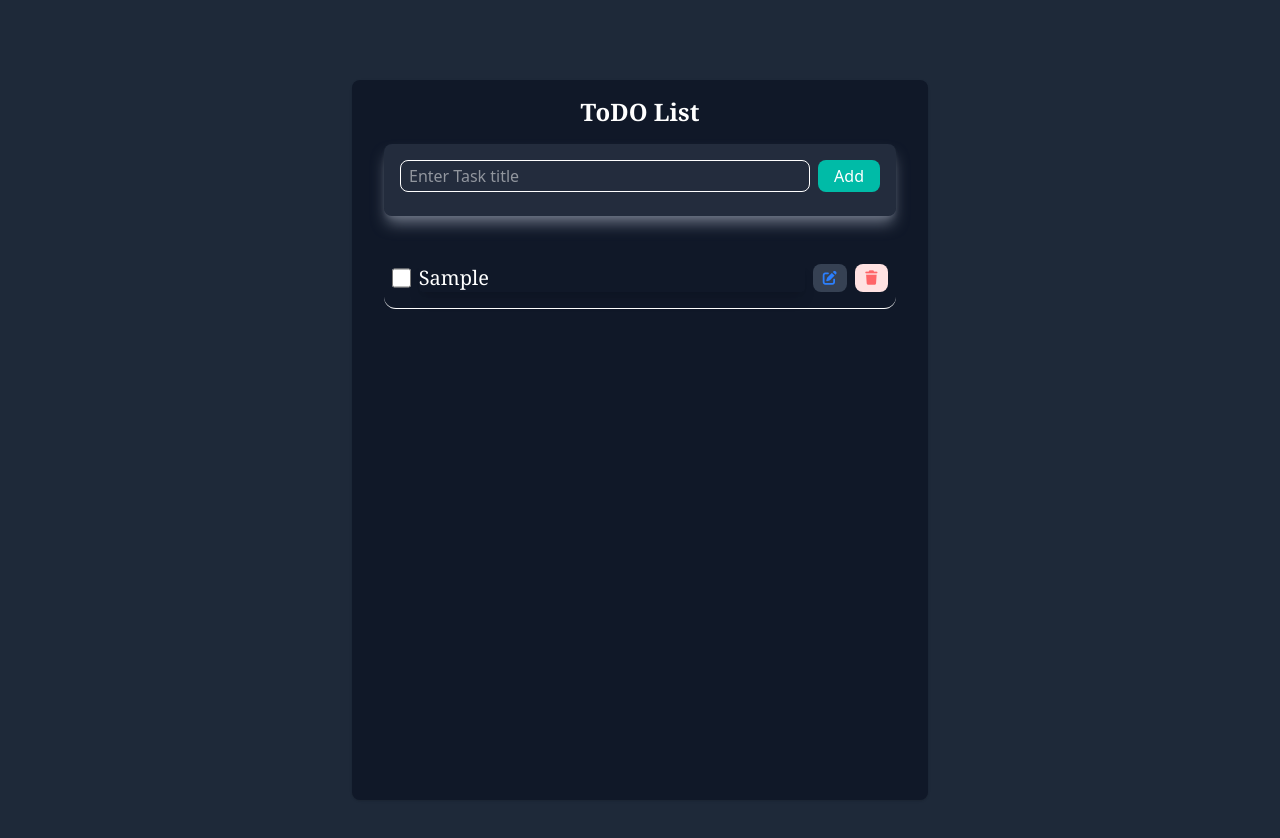
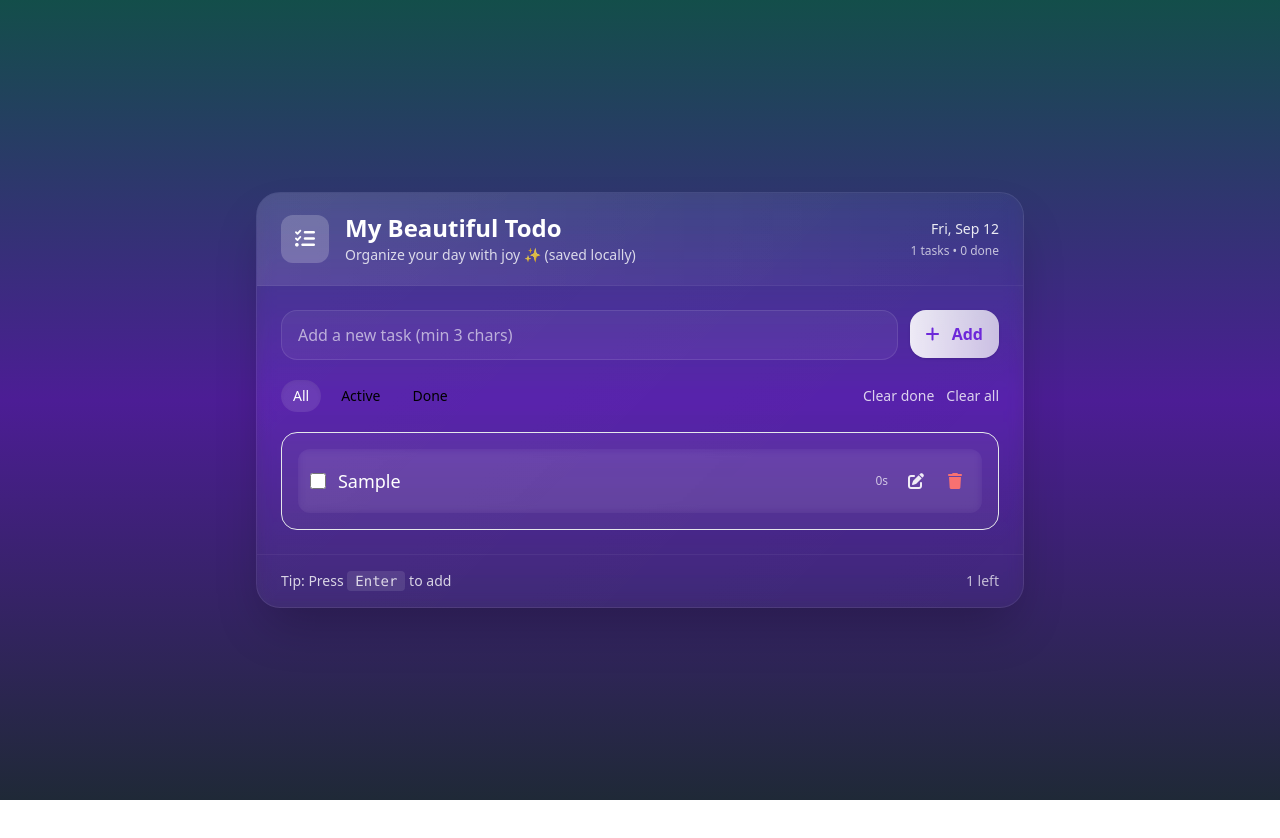
Before and after one commit to ErAditya1/todo-js, a plain HTML site: page index.html in a window 1280 px wide. Both pictures are taken after typing "Sample" into the empty fields and a click on the button "Add". After the commit the page ends 800 px from the top, so only its background shows below. Drawn offline with nearby package versions, Linux system fonts and the light colour scheme.

Commit message:
new version of todo app

```diff
--- a/index.html
+++ b/index.html
@@ -1,36 +1,129 @@
 <!doctype html>
-<html>
+<html lang="en">
 
 <head>
-  <meta charset="UTF-8" />
-  <meta name="viewport" content="width=device-width, initial-scale=1.0" />
-  <script src="https://cdn.jsdelivr.net/npm/@tailwindcss/browser@4"></script>
-  <title>Todo App</title>
-  <link rel="stylesheet" href="https://cdnjs.cloudflare.com/ajax/libs/font-awesome/7.0.1/css/all.min.css"
-    integrity="sha512-2SwdPD6INVrV/lHTZbO2nodKhrnDdJK9/kg2XD1r9uGqPo1cUbujc+IYdlYdEErWNu69gVcYgdxlmVmzTWnetw=="
+  <meta charset="utf-8" />
+  <meta name="viewport" content="width=device-width,initial-scale=1" />
+  <title>Todo App — Beautiful UI</title>
+
+  <!-- Tailwind CDN -->
+  <script src="https://cdn.tailwindcss.com"></script>
+
+  <!-- Font Awesome -->
+  <link rel="stylesheet" href="https://cdnjs.cloudflare.com/ajax/libs/font-awesome/6.4.0/css/all.min.css"
     crossorigin="anonymous" referrerpolicy="no-referrer" />
+  <style>
+    /* Small polish */
+    .glass {
+      background: linear-gradient(135deg, rgba(255, 255, 255, 0.06), rgba(255, 255, 255, 0.03));
+      backdrop-filter: blur(8px) saturate(120%);
+      -webkit-backdrop-filter: blur(8px) saturate(120%);
+      border: 1px solid rgba(255, 255, 255, 0.08);
+    }
 
+    .fade-in {
+      animation: fadeIn .28s ease both;
+    }
+
+    @keyframes fadeIn {
+      from {
+        opacity: 0;
+        transform: translateY(6px);
+      }
+
+      to {
+        opacity: 1;
+        transform: translateY(0);
+      }
+    }
+  </style>
 </head>
 
-<body class="bg-gray-800" onload="loadTodoes()">
-  <div class="max-w-xl bg-gray-900 text-white min-h-[90vh] flex flex-col shadow mx-auto my-20 rounded-lg p-4">
-    <p class="font-cursive font-bold text-2xl text-center font-serif">ToDO List</p>
-    <div class=" m-4 bg-gray-700/50 p-4 rounded-lg shadow-lg shadow-gray-500 text-white">
-      <div class="flex">
-        <input id="input" type="text" class="border w-full rounded-lg px-2" placeholder="Enter Task title"
-          onkeyup="removeError()" />
-        <button class="rounded bg-teal-500 px-4 py-1 rounded-lg ml-2 cursor-pointer" type="button"
-          onclick="addTodo()">Add</button>
+<body
+  class="min-h-screen bg-gradient-to-b from-teal-900 via-violet-900 to-gray-800 flex items-center justify-center p-3 sm:p-6">
+
+  <div class="w-full max-w-3xl mx-auto">
+    <div class="glass rounded-3xl shadow-2xl overflow-hidden">
+      <!-- top banner -->
+      <div
+        class="px-2 sm:px-6 py-5 bg-gradient-to-r from-white/10 to-white/3 border-b border-white/5 flex items-center justify-between">
+        <div class="flex items-center gap-4">
+          <div class="w-12 h-12 rounded-xl bg-white/20 flex items-center justify-center text-white">
+            <i class="fa-solid fa-list-check text-xl"></i>
+          </div>
+          <div>
+            <h1 class="text-white text-2xl font-extrabold leading-tight">My Beautiful Todo</h1>
+            <p class="text-white/80 text-sm mt-0.5">Organize your day with joy ✨ (saved locally)</p>
+          </div>
+        </div>
+
+        <div class="text-right">
+          <div id="date" class="text-white/90 text-sm"></div>
+          <div id="stats" class="text-white/70 text-xs mt-1">0 tasks • 0 done</div>
+        </div>
       </div>
-      <span class="block w-full pt-2" id="error"></span>
-    </div>
 
-    <div class="h-full w-full ">
-      <ul class=" p-4 rounded overflow-auto" style="scrollbar-width: none;" id="todo_list">
+      <!-- main content -->
+      <div class="p-2 sm:p-6 ">
+        <!-- input row -->
+        <div class="flex gap-3 items-start">
+          <input id="input" type="text" placeholder="Add a new task (min 3 chars)"
+            class="flex-1 px-4 py-3 rounded-2xl border border-white/10 bg-white/5 text-white placeholder-white/60 focus:outline-none focus:ring-2 focus:ring-white/20 transition"
+            onkeyup="removeError()" />
 
-      </ul>
+          <button id="addBtn" onclick="addTodo()"
+            class="px-4 py-3 rounded-2xl text-center bg-gradient-to-r from-white/90 to-white/70 text-violet-700 font-semibold shadow hover:scale-[1.02] transition transform">
+            <i class="fa-solid fa-plus  text-center "></i><span class="hidden sm:inline ml-2"> Add</span>
+          </button>
+        </div>
+        <p id="error" class="mt-3 text-sm text-yellow-200"></p>
+
+        <!-- filters -->
+        <div class="mt-5 flex items-center justify-between gap-4">
+          <div class="flex gap-2">
+            <button id="f-all"
+              class="filterBtn px-3 py-1.5 rounded-full text-sm bg-white/10 text-white hover:bg-white/20 transition"
+              onclick="filterTodos('all')">All</button>
+            <button id="f-active"
+              class="filterBtn px-3 py-1.5 rounded-full text-sm bg-white/10 text-white hover:bg-white/20 transition"
+              onclick="filterTodos('active')">Active</button>
+            <button id="f-done"
+              class="filterBtn px-3 py-1.5 rounded-full text-sm bg-white/10 text-white hover:bg-white/20 transition"
+              onclick="filterTodos('done')">Done</button>
+          </div>
+
+          <div class="flex items-center gap-3">
+            <button onclick="clearCompleted()" class="text-white/80 text-sm hover:text-white transition">Clear
+              done</button>
+            <button onclick="clearAll()" class="text-white/80 text-sm hover:text-white transition">Clear all</button>
+          </div>
+        </div>
+
+        <!-- todo list -->
+        <div class="mt-5 bg-white/5 border border-white/6 rounded-2xl p-4 max-h-[56vh] overflow-auto">
+          <ul id="todo_list" class="space-y-3">
+            <!-- injected items -->
+          </ul>
+
+          <!-- empty state -->
+          <div id="emptyState" class="text-center text-white/70 py-10 hidden">
+            <i class="fa-regular fa-face-smile-beam text-3xl mb-3 block"></i>
+            <div class="text-lg font-semibold">No tasks yet</div>
+            <div class="text-sm mt-1">Add something you want to do today — it will be saved in your browser.</div>
+          </div>
+        </div>
+      </div>
+
+      <!-- footer -->
+      <div class="px-6 py-4 border-t border-white/5 flex items-center justify-between">
+        <div class="text-white/80 text-sm">Tip: Press <kbd class="bg-white/10 px-2 py-0.5 rounded">Enter</kbd> to add
+        </div>
+        <div class="text-white/70 text-sm" id="leftCount">0 left</div>
+      </div>
     </div>
   </div>
+
+
   <script src="./js/script.js"></script>
 </body>
 
--- a/js/script.js
+++ b/js/script.js
@@ -1,231 +1,239 @@
-let todoes = [];
 
+let todoes = []; // {id, title, isCompleted, createdAt}
+let filter = 'all';
+
+// DOM refs
+const listEl = document.getElementById('todo_list');
+const inputEl = document.getElementById('input');
+const errorEl = document.getElementById('error');
+const emptyStateEl = document.getElementById('emptyState');
+const statsEl = document.getElementById('stats');
+const dateEl = document.getElementById('date');
+const leftCountEl = document.getElementById('leftCount');
+
+window.addEventListener('DOMContentLoaded', () => {
+  loadTodoes();
+  updateDate();
+  filterTodos('all'); // set initial filter UI
+});
+
+// update date display
+function updateDate(){
+  const now = new Date();
+  dateEl.textContent = now.toLocaleDateString(undefined, { weekday:'short', month:'short', day:'numeric' });
+}
+
+// helper: persist
+function saveTodos(){
+  localStorage.setItem('todoes', JSON.stringify(todoes));
+  renderStats();
+}
+
+// load from localStorage
+function loadTodoes(){
+  const raw = localStorage.getItem('todoes');
+  todoes = raw ? JSON.parse(raw) : [];
+  render();
+}
+
+// create and insert DOM li
 function insertTodo(todo) {
-  const todoList = document.getElementById("todo_list");
-
   const li = document.createElement("li");
-  li.classList.add("flex", "gap-2", "group", "rounded-xl", "border-b", "py-4", "px-2");
+  li.className = "flex items-center gap-3 p-3 rounded-xl bg-white/3 backdrop-blur-sm fade-in";
   li.id = todo.id;
 
+  // checkbox
   const checkbox = document.createElement("input");
   checkbox.type = "checkbox";
-  checkbox.checked = todo.isCompleted;
-  checkbox.classList.add(
-    "w-6",
-    "bg-green-500",
+  checkbox.checked = !!todo.isCompleted;
+  checkbox.className = "w-5 h-5 rounded cursor-pointer";
 
-    "cursor-pointer"
-  );
-
-  // Input (readonly text field)
+  // text input (readonly until edit)
   const input = document.createElement("input");
   input.type = "text";
   input.value = todo.title;
   input.disabled = true;
-  input.classList.add(
-    "w-full",
-    "shadow-lg",
-    "rounded",
-    "p-0",
-    "text-xl",
-    "line-clamp-1",
-    "font-serif",
-    "input"
-  );
+  input.className = "w-full bg-transparent border-none text-white text-lg truncate font-medium input";
 
-  // Action buttons container
+  // meta / time
+  const meta = document.createElement("div");
+  meta.className = "text-xs text-white/70 text-right";
+  const created = new Date(todo.createdAt || Date.now());
+  meta.innerHTML = `${timeAgo(created.toISOString())}`;
+
+  // actions
   const actions = document.createElement("div");
-  actions.classList.add("flex", "gap-2");
+  actions.className = "flex items-center gap-2";
 
-  // Edit button
   const editBtn = document.createElement("button");
-  editBtn.innerHTML = `<i class="fa-solid fa-pen-to-square text-blue-500"></i>`;
-  editBtn.classList.add(
-    "bg-gray-700",
-    "px-2",
-    "rounded-lg",
-    "cursor-pointer",
-    "text-sm",
-    "py-0",
-    "hover:bg-blue-100"
-  );
+  editBtn.innerHTML = `<i class="fa-solid fa-pen-to-square text-white/90"></i>`;
+  editBtn.className = "p-2 rounded-lg hover:bg-white/5 transition";
+
   const saveBtn = document.createElement("button");
-  saveBtn.innerHTML = `<i class="fa-solid fa-check text-green-900 font-bold"></i>`;
-  saveBtn.classList.add(
-    "bg-green-100",
-    "px-2",
-    "rounded-lg",
-    "cursor-pointer",
-    "text-sm",
-    "hidden",
-    "py-0",
-    "hover:bg-green-400"
-  );
+  saveBtn.innerHTML = `<i class="fa-solid fa-check text-green-400"></i>`;
+  saveBtn.className = "p-2 rounded-lg hover:bg-white/5 transition hidden";
 
-  // Delete button
   const deleteBtn = document.createElement("button");
   deleteBtn.innerHTML = `<i class="fa-solid fa-trash text-red-400"></i>`;
-  deleteBtn.classList.add(
-    "bg-red-100",
-    "px-2",
-    "rounded-lg",
-    "cursor-pointer",
-    "text-sm",
-    "py-0",
-    "group-hover:block",
-    "hover:bg-red-200"
-  );
+  deleteBtn.className = "p-2 rounded-lg hover:bg-white/5 transition";
 
-  // Append buttons
   actions.appendChild(editBtn);
   actions.appendChild(saveBtn);
   actions.appendChild(deleteBtn);
 
   li.appendChild(checkbox);
   li.appendChild(input);
+  li.appendChild(meta);
   li.appendChild(actions);
 
+  // prepend to show newest first
+  listEl.prepend(li);
 
+  // initial done styling
+  updateDoneStyle(li, todo.isCompleted);
 
-
-  todoList.prepend(li);
-
-  checkbox.addEventListener("change", (e) => {
+  // events
+  checkbox.addEventListener('change', (e) => {
     const checked = e.target.checked;
-
-    if (checked) {
-      li.querySelector(".input").classList.add("line-through");
-      li.querySelector(".input").classList.add("text-gray-400");
-      li.classList.add("border-green-500");
-
-      todoes = todoes.filter((t) => {
-        if (t.id == li.id) {
-          t.isCompleted = true;
-          return t;
-        } else {
-          return t;
-        }
-      });
-      localStorage.setItem("todoes", JSON.stringify(todoes));
-    } else {
-      todoes = todoes.filter((t) => {
-        if (t.id == li.id) {
-          t.isCompleted = false;
-          return t;
-        } else {
-          return t;
-        }
-      });
-      localStorage.setItem("todoes", JSON.stringify(todoes));
-      li.querySelector(".input").classList.remove("line-through");
-      li.querySelector(".input").classList.remove("text-gray-400");
-      li.classList.remove("border-green-500");
-    }
+    todoes = todoes.map(t => t.id === todo.id ? ({ ...t, isCompleted: checked }) : t);
+    saveTodos();
+    updateDoneStyle(li, checked);
+    render();
   });
 
-  input.addEventListener("keypress", function (event) {
-    // If the user presses the "Enter" key on the keyboard
-    if (event.key === "Enter") {
-      saveTodo();
-    }
+  deleteBtn.addEventListener('click', () => {
+    if(!confirm('Delete this task?')) return;
+    todoes = todoes.filter(t => t.id !== todo.id);
+    saveTodos();
+    li.remove();
+    render();
   });
 
-  saveBtn.addEventListener("click", () => {
-    saveTodo();
+  editBtn.addEventListener('click', () => {
+    input.disabled = false;
+    input.focus();
+    editBtn.classList.add('hidden');
+    saveBtn.classList.remove('hidden');
   });
 
-  function saveTodo() {
+  saveBtn.addEventListener('click', saveTodo);
+  input.addEventListener('keypress', (ev) => { if(ev.key === 'Enter') saveTodo(); });
+
+  function saveTodo(){
     input.disabled = true;
-    saveBtn.classList.add("hidden");
-    editBtn.classList.remove("hidden");
+    editBtn.classList.remove('hidden');
+    saveBtn.classList.add('hidden');
+    const newTitle = input.value.trim();
+    if(!newTitle){
+      alert('Title cannot be empty');
+      return;
+    }
+    todoes = todoes.map(t => t.id === todo.id ? ({ ...t, title: newTitle }) : t);
+    saveTodos();
+    render();
+  }
+}
 
-    const id = li.id;
-    const title = li.querySelector(".input").value;
+// helper to apply done style
+function updateDoneStyle(li, done){
+  const inp = li.querySelector('.input');
+  if(done){
+    inp.classList.add('line-through', 'text-white/60');
+    li.classList.add('ring-1', 'ring-emerald-400/30');
+  } else {
+    inp.classList.remove('line-through', 'text-white/60');
+    li.classList.remove('ring-1', 'ring-emerald-400/30');
+  }
+}
 
-    todoes = todoes.filter((t) => {
-      if (t.id == id) {
-        t.title = title;
-        return t;
-      } else {
-        return t;
-      }
-    });
-    localStorage.setItem("todoes", JSON.stringify(todoes));
+// render list based on filter
+function render(){
+  // clear
+  listEl.innerHTML = '';
+  const visible = todoes.slice().filter(t => {
+    if(filter === 'active') return !t.isCompleted;
+    if(filter === 'done') return t.isCompleted;
+    return true;
+  });
+
+  if(visible.length === 0){
+    emptyStateEl.classList.remove('hidden');
+  } else {
+    emptyStateEl.classList.add('hidden');
   }
 
-  editBtn.addEventListener("click", () => {
-    input.disabled = false;
-    saveBtn.classList.remove("hidden");
-    editBtn.classList.add("hidden");
-  });
+  // latest first
+  visible.reverse();
+  visible.forEach(t => insertTodo(t));
 
-  deleteBtn.addEventListener("click", () => {
-    const id = li.id;
-    const res = window.confirm("Are you sure you want to delete");
-    if (!res) return;
-    todoes = todoes.filter((t) => t.id != id);
-    localStorage.setItem("todoes", JSON.stringify(todoes));
-
-    li.remove();
-  });
-
-  if (todo.isCompleted) {
-    li.querySelector(".input").classList.add("line-through");
-    li.querySelector(".input").classList.add("text-gray-400");
-    li.classList.add("border-green-500");
-  } else {
-    li.querySelector(".input").classList.remove("line-through");
-    li.querySelector(".input").classList.remove("text-gray-400");
-    li.classList.remove("border-green-500");
-  }
-}
-function removeError() {
-  document.getElementById("error").innerHTML = "";
+  renderStats();
 }
 
-function loadTodoes() {
-  const saved = localStorage.getItem("todoes");
-  todoes = saved ? JSON.parse(saved) : [];
-  if (!todoes.length) return;
-  todoes.forEach((t) => {
-    insertTodo(t);
-  });
+// stats
+function renderStats(){
+  const total = todoes.length;
+  const done = todoes.filter(t => t.isCompleted).length;
+  const left = total - done;
+  statsEl.textContent = `${total} tasks • ${done} done`;
+  leftCountEl.textContent = `${left} left`;
 }
 
-const input = document.getElementById("input");
+// public functions
+function removeError(){ errorEl.textContent = ''; }
 
-input.addEventListener("keypress", function (event) {
-  // If the user presses the "Enter" key on the keyboard
-  if (event.key === "Enter") {
-    addTodo();
-  }
-});
-function addTodo() {
-  const title = input.value.trim();
-  if (title.length < 3) {
-    const error = document.getElementById("error");
-    error.innerHTML = "Title should be greater than 2 character";
-    error.style.color = "red";
+function addTodo(){
+  const title = inputEl.value.trim();
+  if(title.length < 3){
+    errorEl.textContent = "Title should be at least 3 characters";
     return;
   }
+  const id = Date.now().toString() + Math.floor(Math.random()*999);
+  const todo = { id, title, isCompleted: false, createdAt: new Date().toISOString() };
+  todoes.push(todo);
+  saveTodos();
+  insertTodo(todo);
+  inputEl.value = '';
+  errorEl.textContent = "✅ Added";
+  setTimeout(()=> errorEl.textContent = '', 1600);
+  render();
+}
 
-  const id = Math.floor(Math.random() * 9999999999);
-  const todo = {
-    id: id,
-    title: title,
-    isCompleted: false,
-  };
+function clearCompleted(){
+  todoes = todoes.filter(t => !t.isCompleted);
+  saveTodos();
+  render();
+}
 
-  todoes.push(todo);
+function clearAll(){
+  if(!confirm('Clear ALL tasks?')) return;
+  todoes = [];
+  saveTodos();
+  render();
+}
 
-  localStorage.setItem("todoes", JSON.stringify(todoes));
-  insertTodo(todo);
-  const error = document.getElementById("error");
-  error.innerHTML = "Todo Added successfully";
-  error.style.color = "green";
-  document.getElementById("input").value = "";
+function filterTodos(f){
+  filter = f;
+  // update active button styles
+  document.querySelectorAll('.filterBtn').forEach(btn => btn.classList.remove('bg-white/10','text-white','shadow-inner'));
+  if(f === 'all') document.getElementById('f-all').classList.add('bg-white/10','text-white','shadow-inner');
+  if(f === 'active') document.getElementById('f-active').classList.add('bg-white/10','text-white','shadow-inner');
+  if(f === 'done') document.getElementById('f-done').classList.add('bg-white/10','text-white','shadow-inner');
+  render();
+}
 
-  setTimeout(() => {
-    error.innerHTML = "";
-  }, 2000);
+// time-ago small util
+function timeAgo(iso){
+  const d = new Date(iso);
+  const diff = Math.floor((Date.now() - d.getTime())/1000);
+  if(diff < 60) return `${diff}s`;
+  if(diff < 3600) return `${Math.floor(diff/60)}m`;
+  if(diff < 86400) return `${Math.floor(diff/3600)}h`;
+  if(diff < 2592000) return `${Math.floor(diff/86400)}d`;
+  return d.toLocaleDateString();
 }
+
+// keyboard: Enter to add, Escape to clear
+inputEl.addEventListener('keydown', (e) => {
+  if(e.key === 'Enter') addTodo();
+  if(e.key === 'Escape') { inputEl.value = ''; errorEl.textContent = ''; }
+});
```
